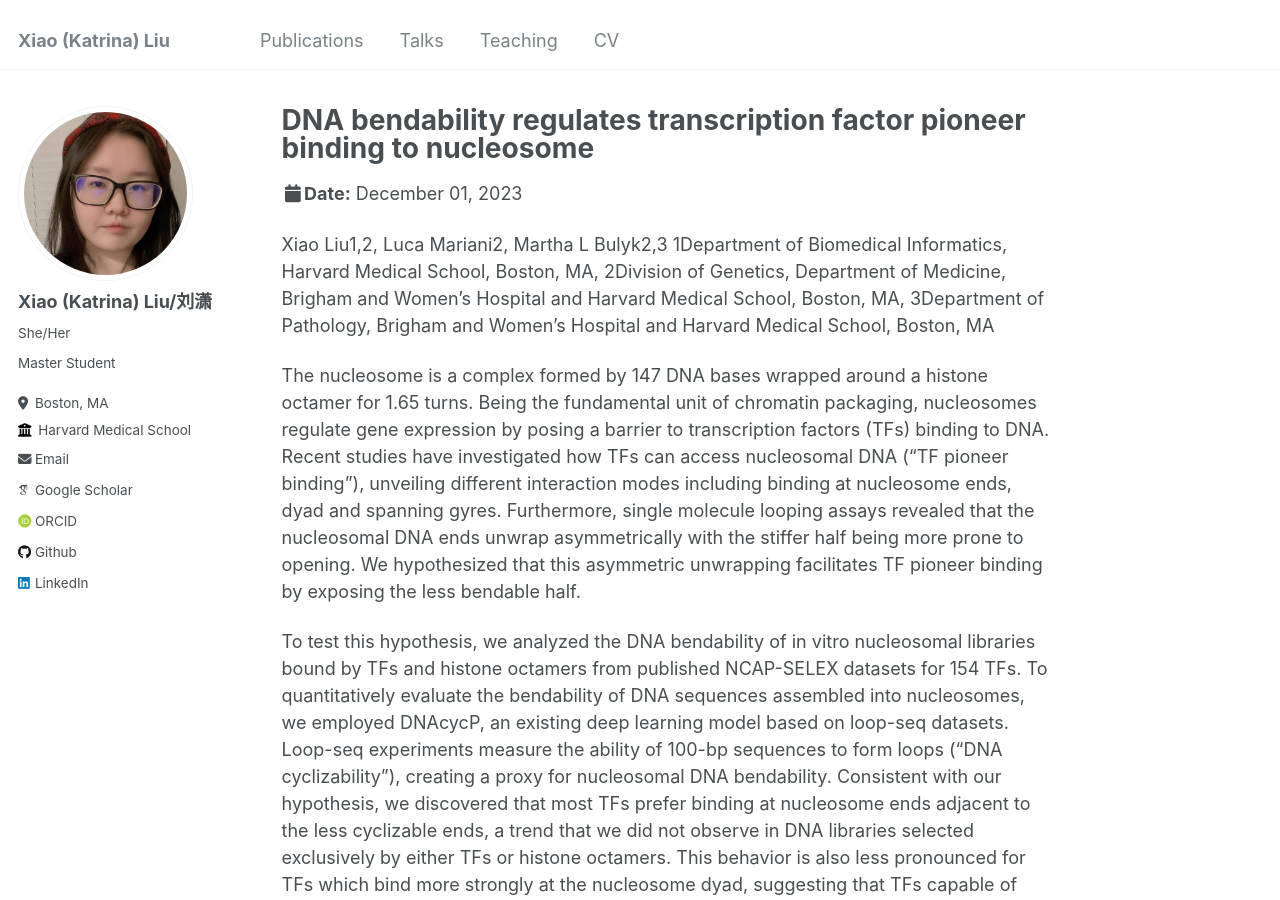
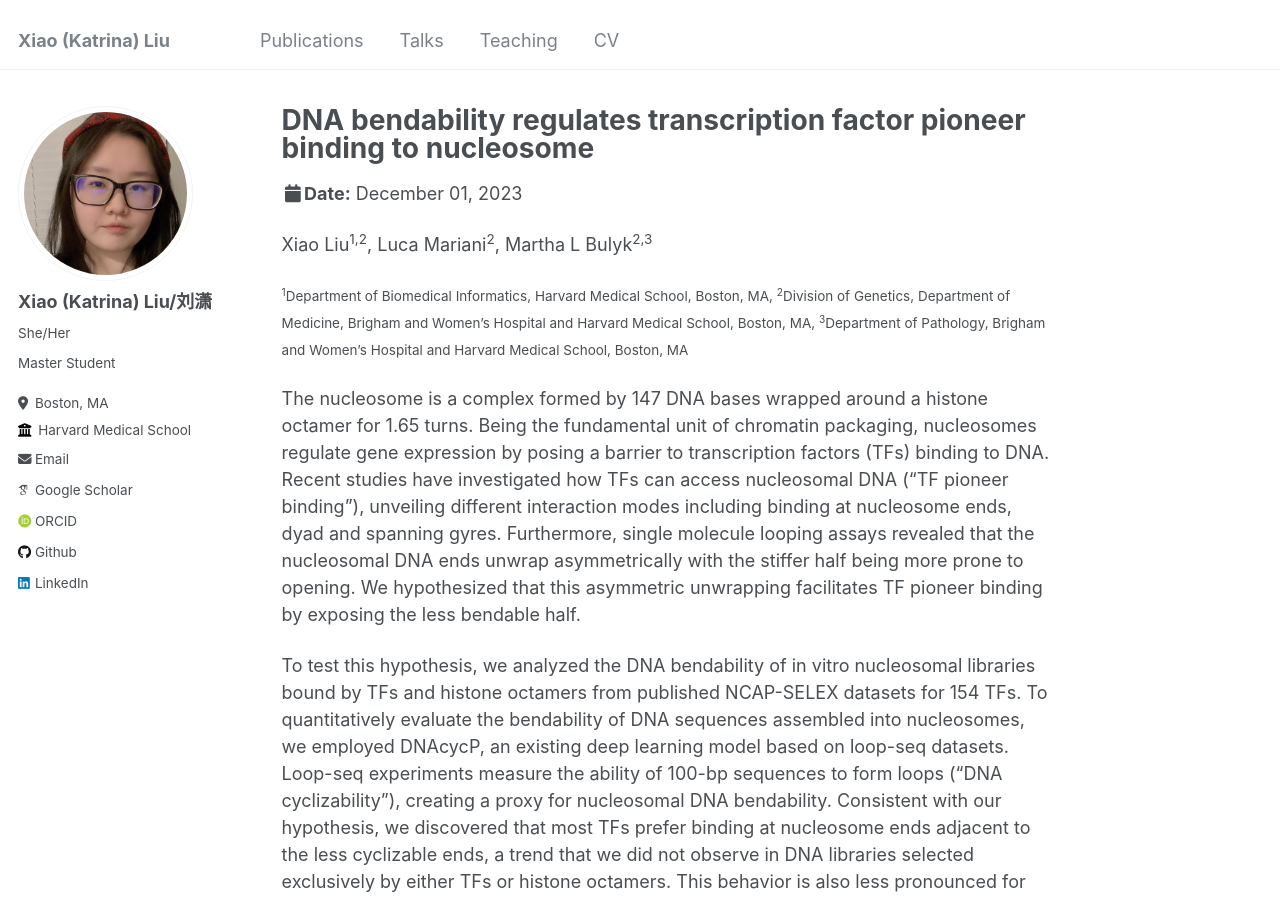
Before and after one commit to katrina-liu/katrina-liu.github.io, a Jekyll site: the page built from _talks/2023-12.md, in a window 1280 px wide and 900 px high. Built offline with Jekyll 4.4.1, drawn with Linux system fonts in a browser that asks for light colours; some web fonts are replaced.

Commit message:
Update 2023-12.md

```diff
--- a/_talks/2023-12.md
+++ b/_talks/2023-12.md
@@ -8,8 +8,9 @@ date: 2023-12-01
 location: "Cold Spring Harbor, NY"
 ---
 
-Xiao Liu1,2, Luca Mariani2, Martha L Bulyk2,3
-1Department of Biomedical Informatics, Harvard Medical School, Boston, MA, 2Division of Genetics, Department of Medicine, Brigham and Women’s Hospital and Harvard Medical School, Boston, MA, 3Department of Pathology, Brigham and Women’s Hospital and Harvard Medical School, Boston, MA
+Xiao Liu<sup>1,2</sup>, Luca Mariani<sup>2</sup>, Martha L Bulyk<sup>2,3</sup>
+
+<small><sup>1</sup>Department of Biomedical Informatics, Harvard Medical School, Boston, MA, <sup>2</sup>Division of Genetics, Department of Medicine, Brigham and Women’s Hospital and Harvard Medical School, Boston, MA, <sup>3</sup>Department of Pathology, Brigham and Women’s Hospital and Harvard Medical School, Boston, MA</small>
 
 The nucleosome is a complex formed by 147 DNA bases wrapped around a histone octamer for 1.65 turns. Being the fundamental unit of chromatin packaging, nucleosomes regulate gene expression by posing a barrier to transcription factors (TFs) binding to DNA. Recent studies have investigated how TFs can access nucleosomal DNA (“TF pioneer binding”), unveiling different interaction modes including binding at nucleosome ends, dyad and spanning gyres. Furthermore, single molecule looping assays revealed that the nucleosomal DNA ends unwrap asymmetrically with the stiffer half being more prone to opening. We hypothesized that this asymmetric unwrapping facilitates TF pioneer binding by exposing the less bendable half.
 
```
